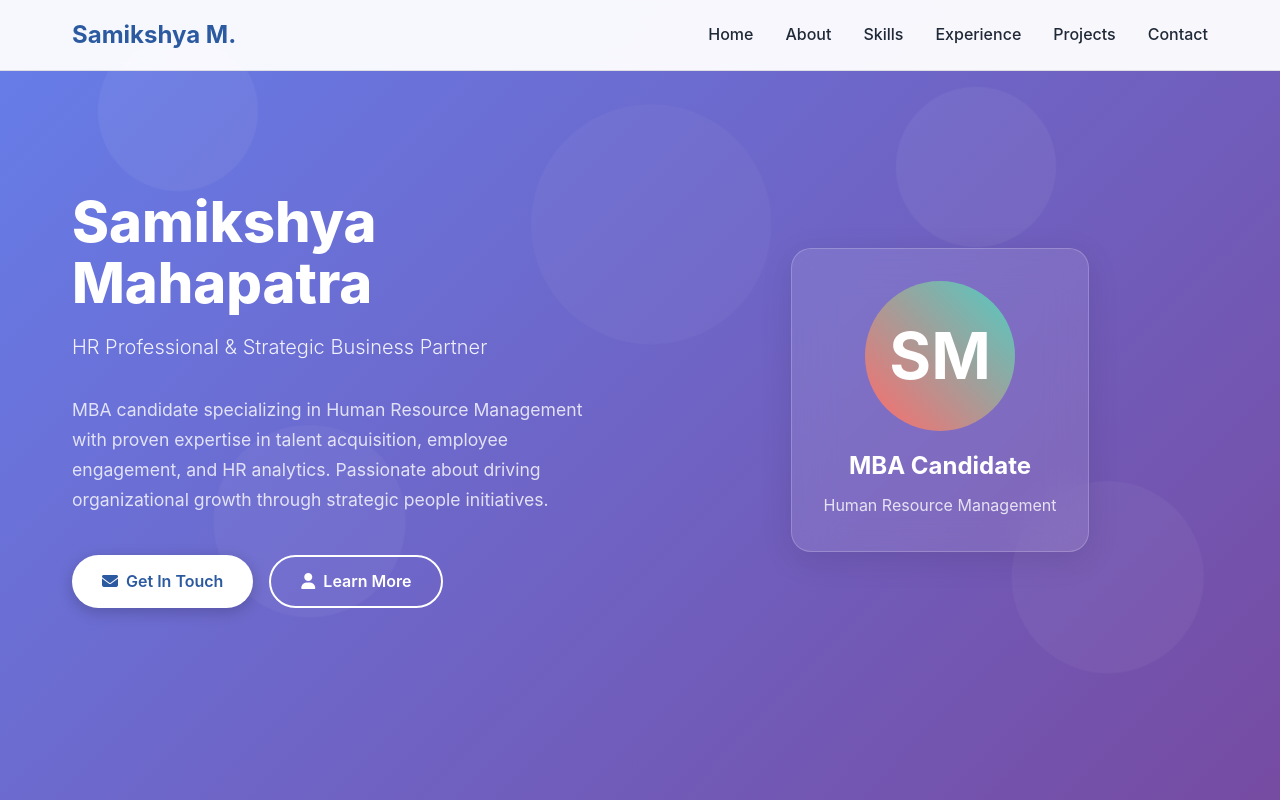
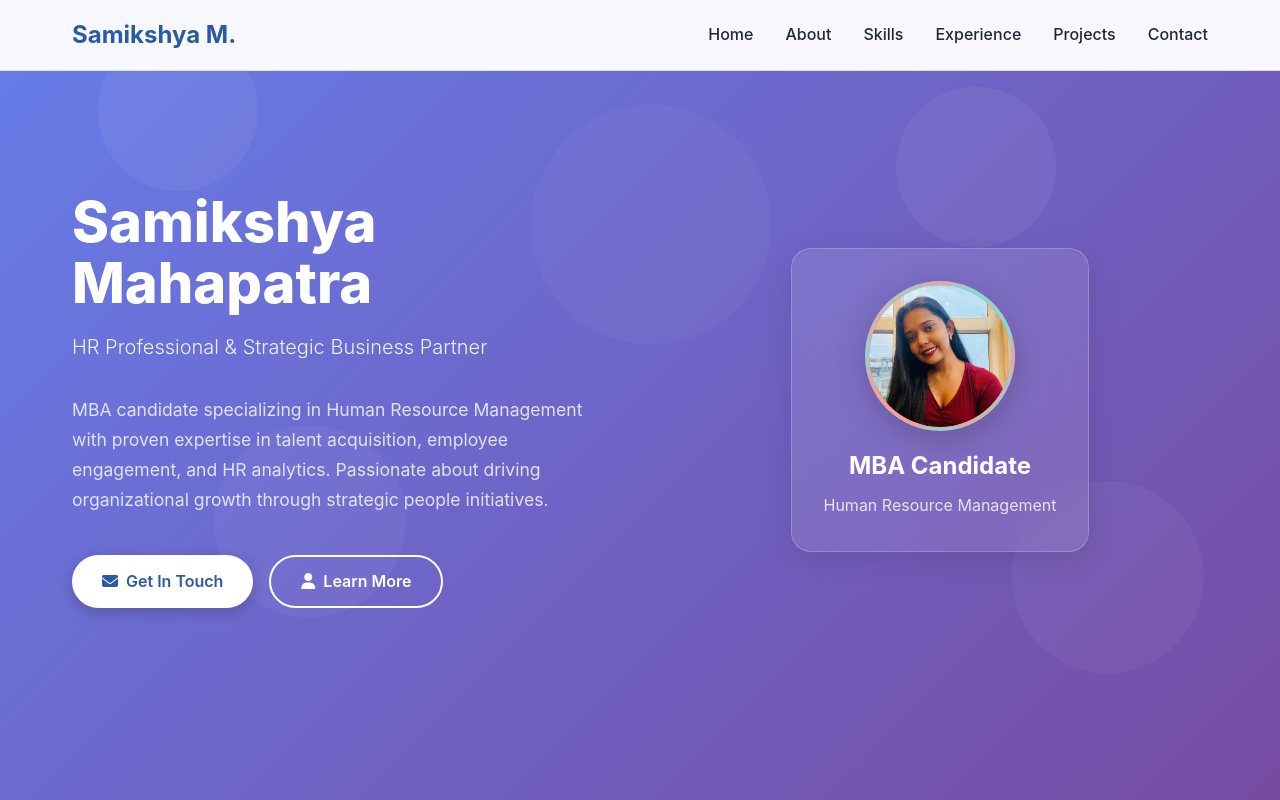
Before and after one commit to harshitkhare44/Samikshya-Website, a plain HTML site: page index.html in a window 1280 px wide. Shown: the top 800 px of the page. Drawn offline with Linux system fonts and the light colour scheme.

Commit message:
changed profile photo

```diff
--- a/index.html
+++ b/index.html
@@ -233,6 +233,32 @@
             animation: fadeInUp 1s ease-out 0.5s both;
         }
 
+     .profile-avatar {
+    width: 150px;
+    height: 150px;
+    border-radius: 50%;
+    background: linear-gradient(45deg, #ff6b6b, #4ecdc4);
+    display: flex;
+    align-items: center;
+    justify-content: center;
+    margin: 0 auto 1rem;
+    overflow: hidden;
+    border: 4px solid rgba(255, 255, 255, 0.3);
+    box-shadow: 0 8px 32px rgba(0, 0, 0, 0.2);
+    position: relative;
+}
+
+.profile-avatar img {
+    width: 100%;
+    height: 100%;
+    object-fit: cover;
+    object-position: center top;
+    border-radius: 50%;
+    position: absolute;
+    top: 0;
+    left: 0;
+}
+
         @keyframes fadeInUp {
             from {
                 opacity: 0;
@@ -244,19 +270,6 @@
             }
         }
 
-        .profile-avatar {
-            width: 150px;
-            height: 150px;
-            border-radius: 50%;
-            background: linear-gradient(45deg, #ff6b6b, #4ecdc4);
-            display: flex;
-            align-items: center;
-            justify-content: center;
-            margin: 0 auto 1rem;
-            font-size: 4rem;
-            color: var(--white);
-            font-weight: bold;
-        }
 
         .profile-card h3 {
             color: var(--white);
@@ -801,7 +814,9 @@
             </div>
             <div class="hero-image">
                 <div class="profile-card">
-                    <div class="profile-avatar">SM</div>
+                    <div class="profile-avatar">
+                          <img src="sam 2.jpg" alt="Samikshya Mahapatra" />
+                    </div>
                     <h3>MBA Candidate</h3>
                     <p>Human Resource Management</p>
                 </div>
```
Also changed, not shown: sam 2.jpg (added).
